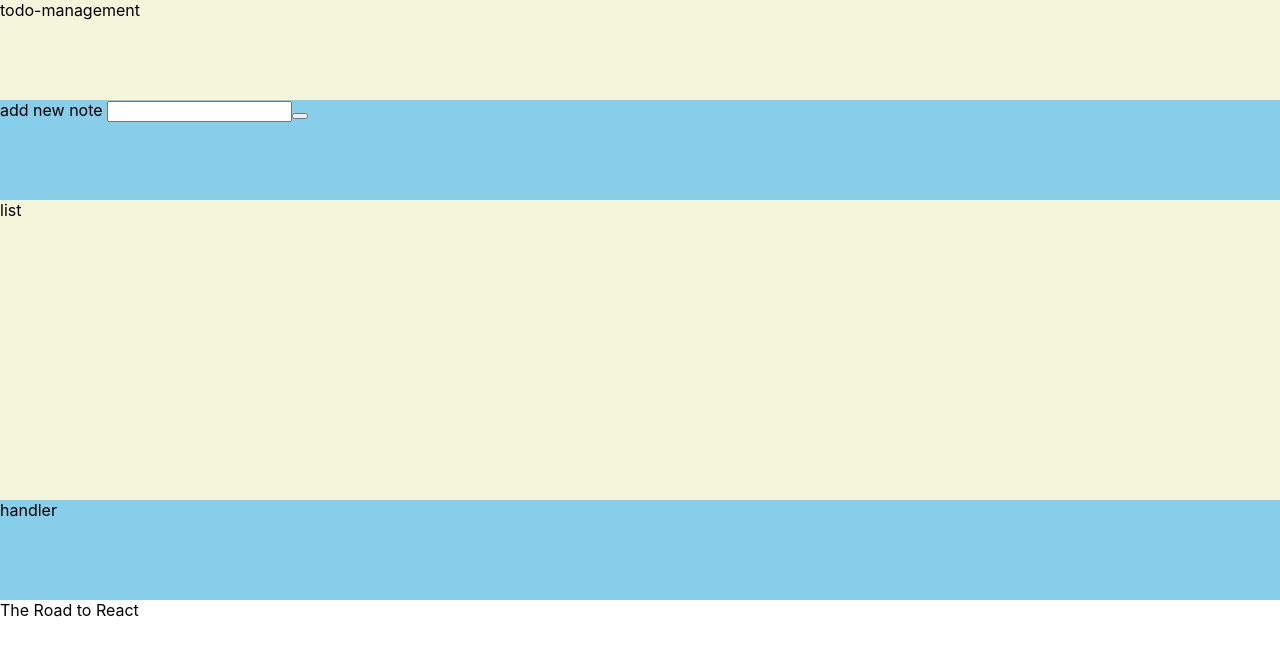
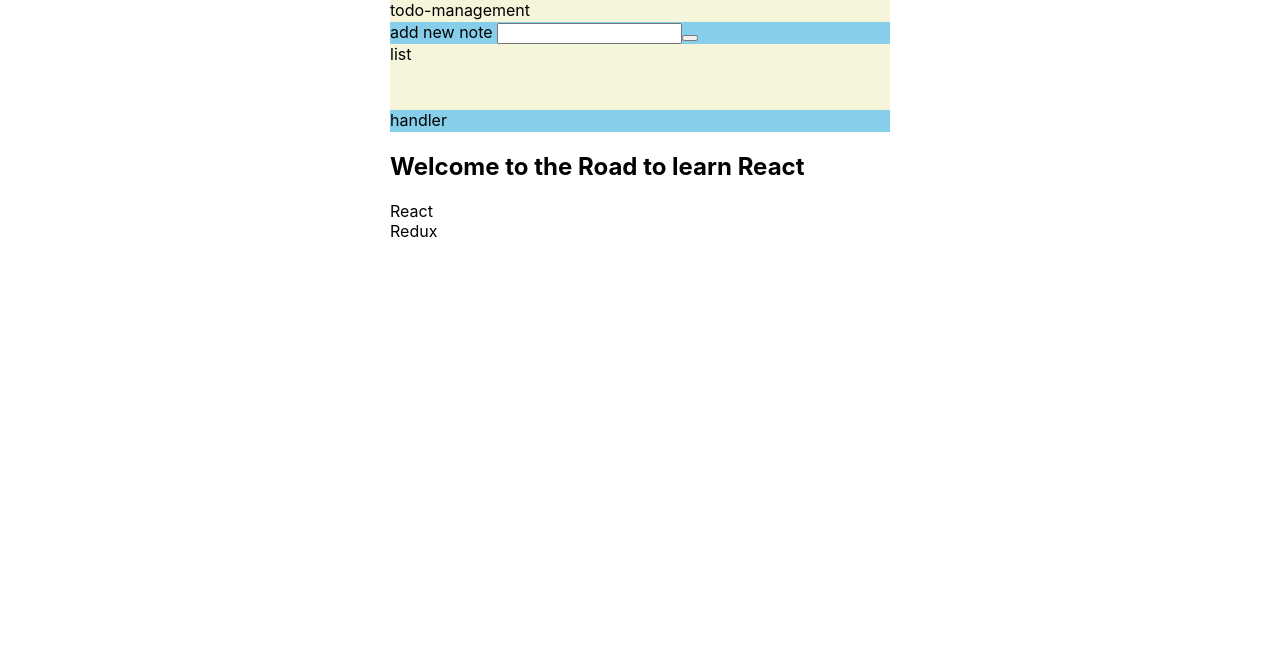
Before and after one commit to xhf394/todo-management, a React (Create React App) app: page / in a window 1280 px wide. Shown: the top 656 px of the page. Built offline with nearby package versions, Linux system fonts and the light colour scheme.

Commit message:
array.map() is very powerful

```diff
--- a/src/Components/TheRoad/TheRoad.js
+++ b/src/Components/TheRoad/TheRoad.js
@@ -1,13 +1,42 @@
 import React, { Component } from 'react';
-
+import './theRoad.css';
 
 
 class TheRoad extends Component {
   render() {
+  	  //start insert
+      const helloWorld = 'Welcome to the Road to learn React';
+
+      //add a array list for react related source
+      //always use 'const' if the data strcuture won't change
+      const list = [
+      	{
+      	  title: 'React',
+      	  url:'https://reactjs.org/',
+      	  author: 'Jordan Walke',
+      	  num_comments: 3,
+      	  points: 4,
+      	  objectID: 0,
+      },
+        {
+          title: 'Redux',
+          url: 'https://redux.js.org/',
+          author: 'Dan Abramov, Andrew Clark',
+          num_comments: 2,
+          points: 5,
+          objectID: 1,
+        }
+      ];
+
     return (
+
       <div className="theRoad">
-      	The Road to React
-
+      	<h2> {helloWorld}</h2>
+      	<div>
+      	  {list.map((item, itemIndex) => {
+      		return <div key={itemIndex}>{item.title} </div>
+      	})}
+      	</div>
       </div>
     );
   }
--- /dev/null
+++ b/src/Components/TheRoad/theRoad.css
@@ -0,0 +1,4 @@
+.theRoad {
+	width: 500px;
+	margin:0 auto;
+}
--- a/src/Components/TodoListContent/todoList.css
+++ b/src/Components/TodoListContent/todoList.css
@@ -1,5 +1,7 @@
 .todo-List {
   display: grid;
+  width: 500px;
+  margin:0 auto;
 	 /* split content page to three parts */
   grid-template-areas: "todo-Header"
                        "todo-New"
@@ -7,7 +9,7 @@
                        "button-Handler";
 
   /* set up rows heights and column width */
-  grid-template-rows: repeat(6, 100px);
+  grid-template-rows: repeat(6, 1fr);
   grid-template-columns: repeat(6, 1fr);
 
 }
```
